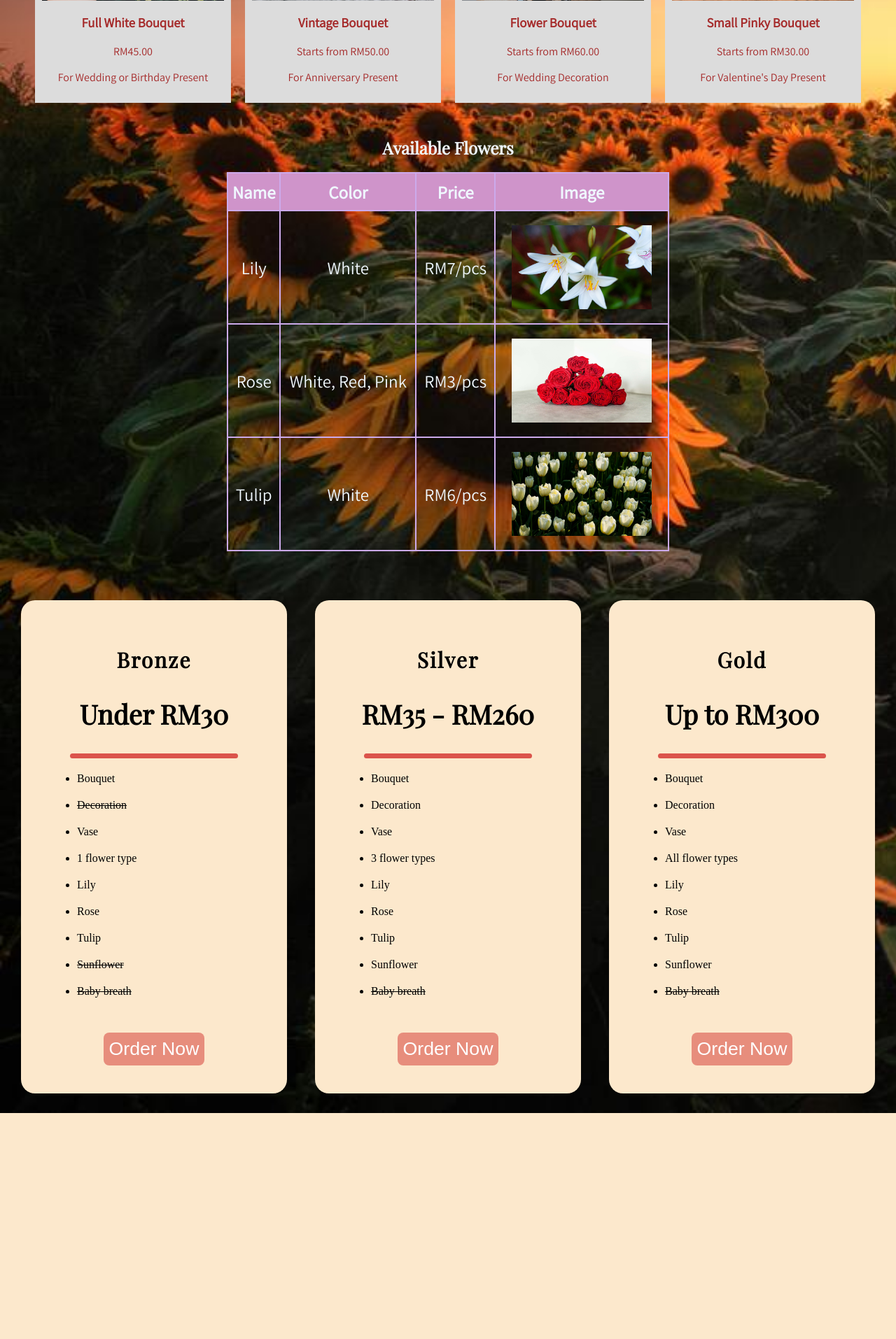
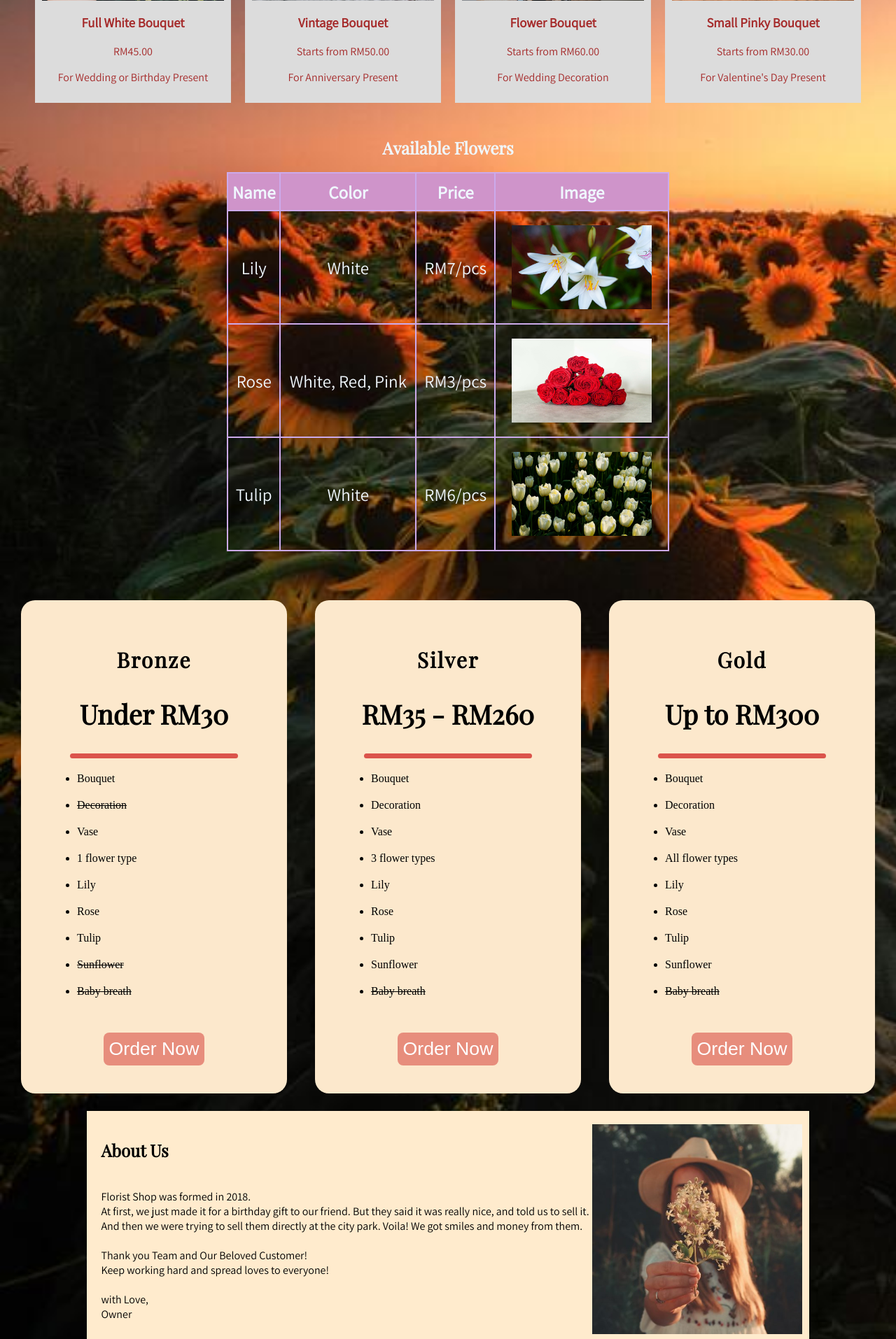
Before and after one commit to zhafranzainal/basic_web, a PHP site: page / in a window 1280 px wide. Shown: the part 931-2845 px from the top of the page at 70% size. Before the commit the page ends 2522 px from the top, so only its background shows below. Run offline with PHP 8.4, Linux system fonts and the light colour scheme.

Commit message:
Add about us section

```diff
--- a/Meeting 6 - Link & About Us Section/florist-shop/index.html
+++ b/Meeting 6 - Link & About Us Section/florist-shop/index.html
@@ -216,6 +216,33 @@
             </div>
         </section>
 
+        <section>
+            <div class="about">
+
+                <div>
+                    <h2 class="about">About Us</h2>
+                    <p class="about">
+                        Florist Shop was formed in 2018.<br>
+                        At first, we just made it for a birthday gift to our friend. But they said it was really nice,
+                        and told us to sell it.<br>
+                        And then we were trying to sell them directly at the city park. Voila! We got smiles and money
+                        from them.<br><br>
+
+                        Thank you Team and Our Beloved Customer!<br>
+                        Keep working hard and spread loves to everyone!<br><br>
+
+                        with Love,<br>
+                        Owner
+                    </p>
+                </div>
+
+                <div class="image-about">
+                    <img src="assets/imgAbout.jpg" class="about-us" alt="About Us" width="450px" height="auto">
+                </div>
+
+            </div>
+        </section>
+
     </main>
 
 </body>
--- a/Meeting 6 - Link & About Us Section/florist-shop/styles.css
+++ b/Meeting 6 - Link & About Us Section/florist-shop/styles.css
@@ -198,3 +198,30 @@ button:hover {
     background-color: rgb(219, 85, 75);
     cursor: pointer;
 }
+
+div.about {
+    display: flex;
+    justify-content: center;
+    margin-left: auto;
+    margin-right: auto;
+    margin-top: 5px;
+    margin-bottom: 30px;
+    background-color: blanchedalmond;
+    width: 80%;
+}
+
+.about {
+    text-align: left;
+    color: black;
+    padding: 10px;
+    width: 100%;
+}
+
+div.image-about {
+    margin-bottom: auto;
+    margin-top: auto;
+}
+
+img.about-us {
+    width: 300px;
+}
```
Also changed, not shown: Meeting 6 - Link & About Us Section/florist-shop/assets/imgAbout.jpg (added).
